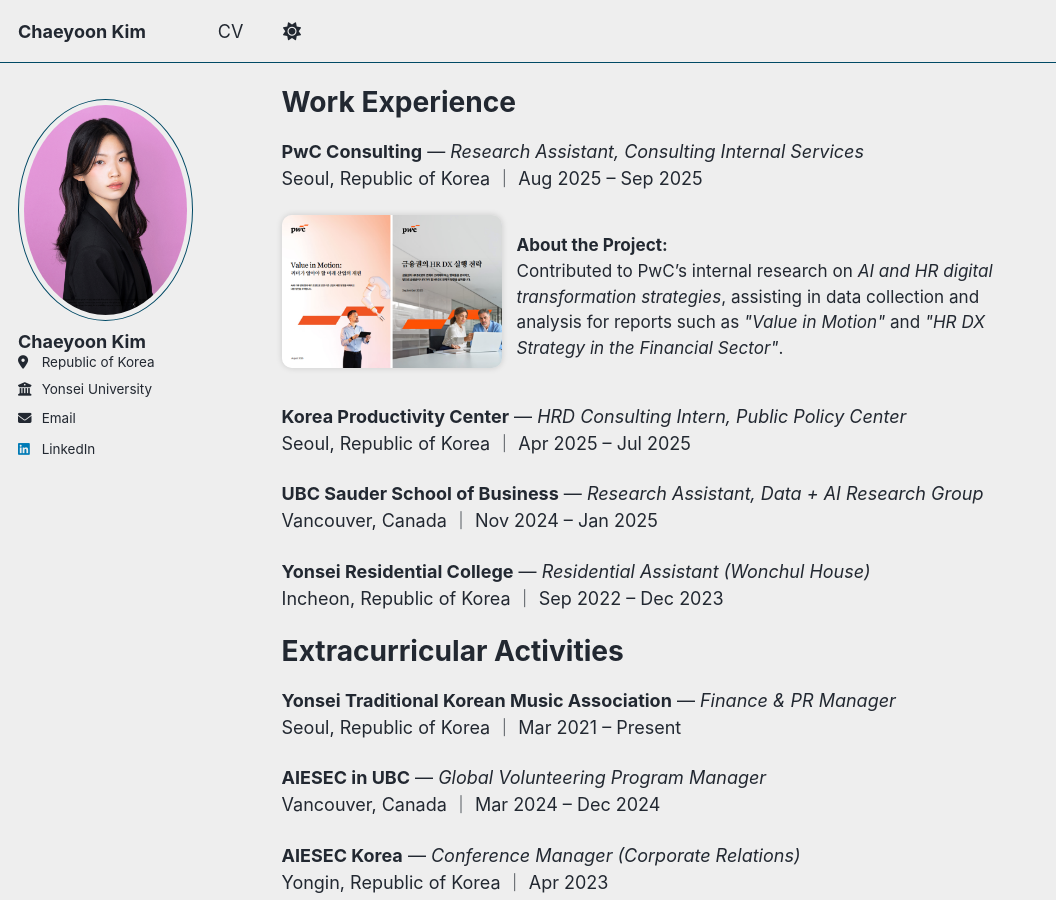
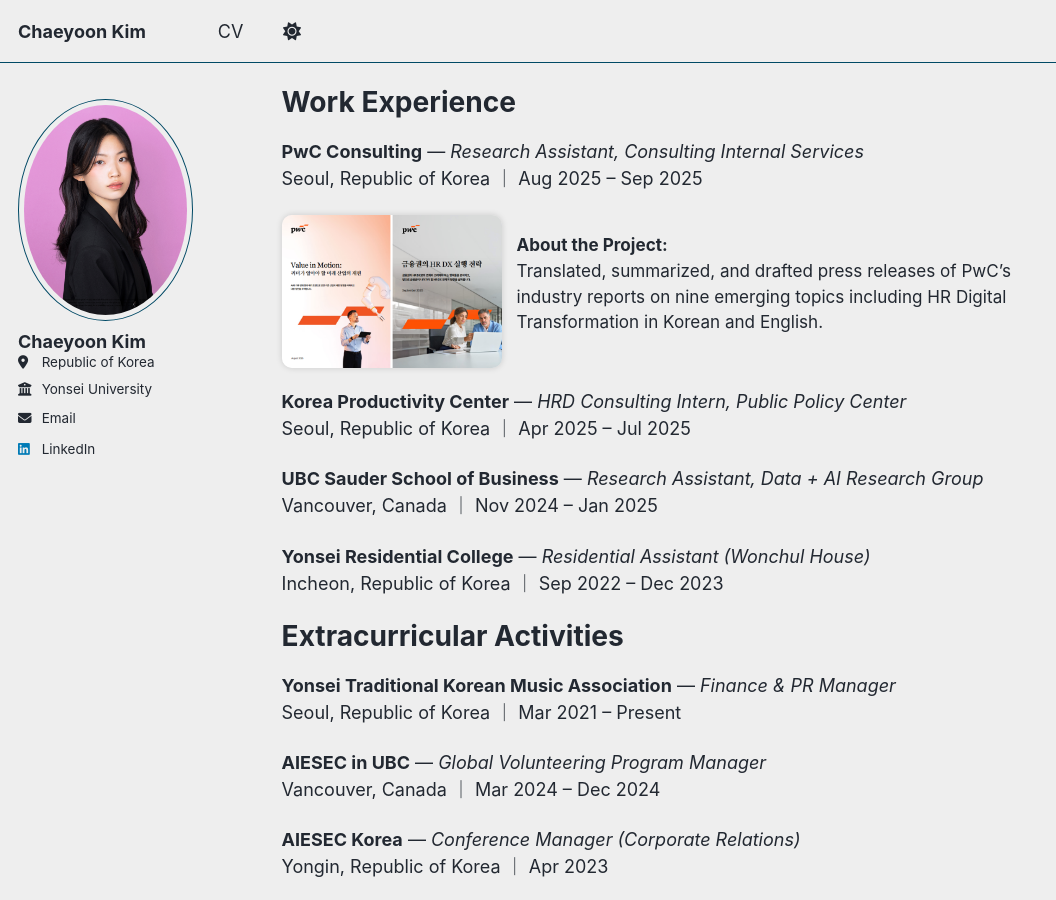
Before and after one commit to chyoon114/chyoon114.github.io, a Jekyll site: the page built from _pages/cv.md, in a window 1280 px wide and 900 px high, scrolled down 369 px. Shown: the whole window, without its empty margins (0-1056 px from the left). Built offline with Jekyll 4.4.1, drawn with Linux system fonts in a browser that asks for light colours; a script that is not in the unit is left out.

Commit message:
Update cv.md

```diff
--- a/_pages/cv.md
+++ b/_pages/cv.md
@@ -30,7 +30,8 @@
   <img src="/images/pwc_image.png" alt="pwc_image" style="width:220px; border-radius:10px; box-shadow: 0 0 6px rgba(0,0,0,0.15);">
   <div style="max-width: 500px; font-size: 0.95rem; line-height: 1.5;">
     <p><strong>About the Project:</strong><br>
-    Contributed to PwC’s internal research on <em>AI and HR digital transformation strategies</em>, assisting in data collection and analysis for reports such as <em>"Value in Motion"</em> and <em>"HR DX Strategy in the Financial Sector"</em>.</p>
+    Translated, summarized, and drafted press releases of PwC’s industry reports on nine emerging topics including HR Digital Transformation in Korean and English.
+</p>
   </div>
 </div>
 
```
